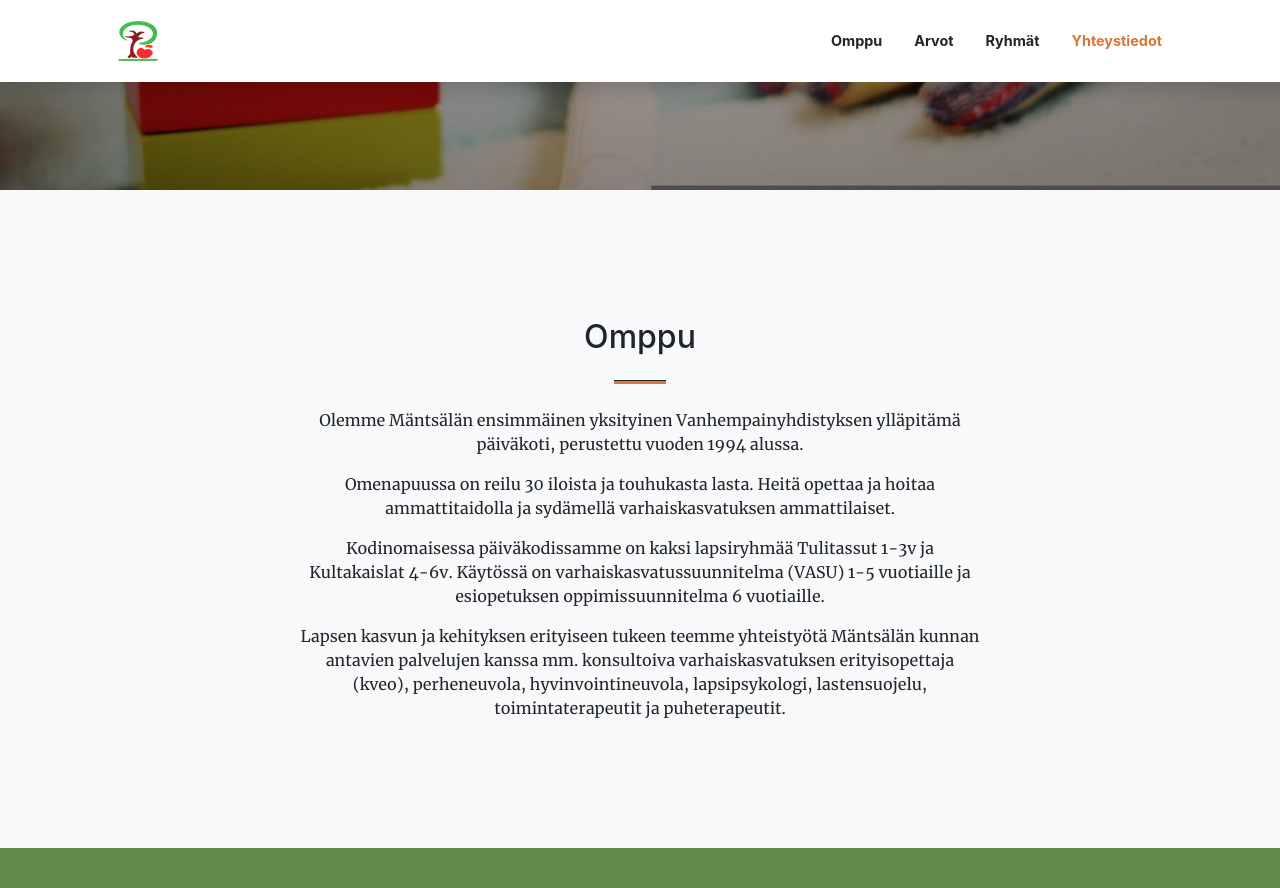
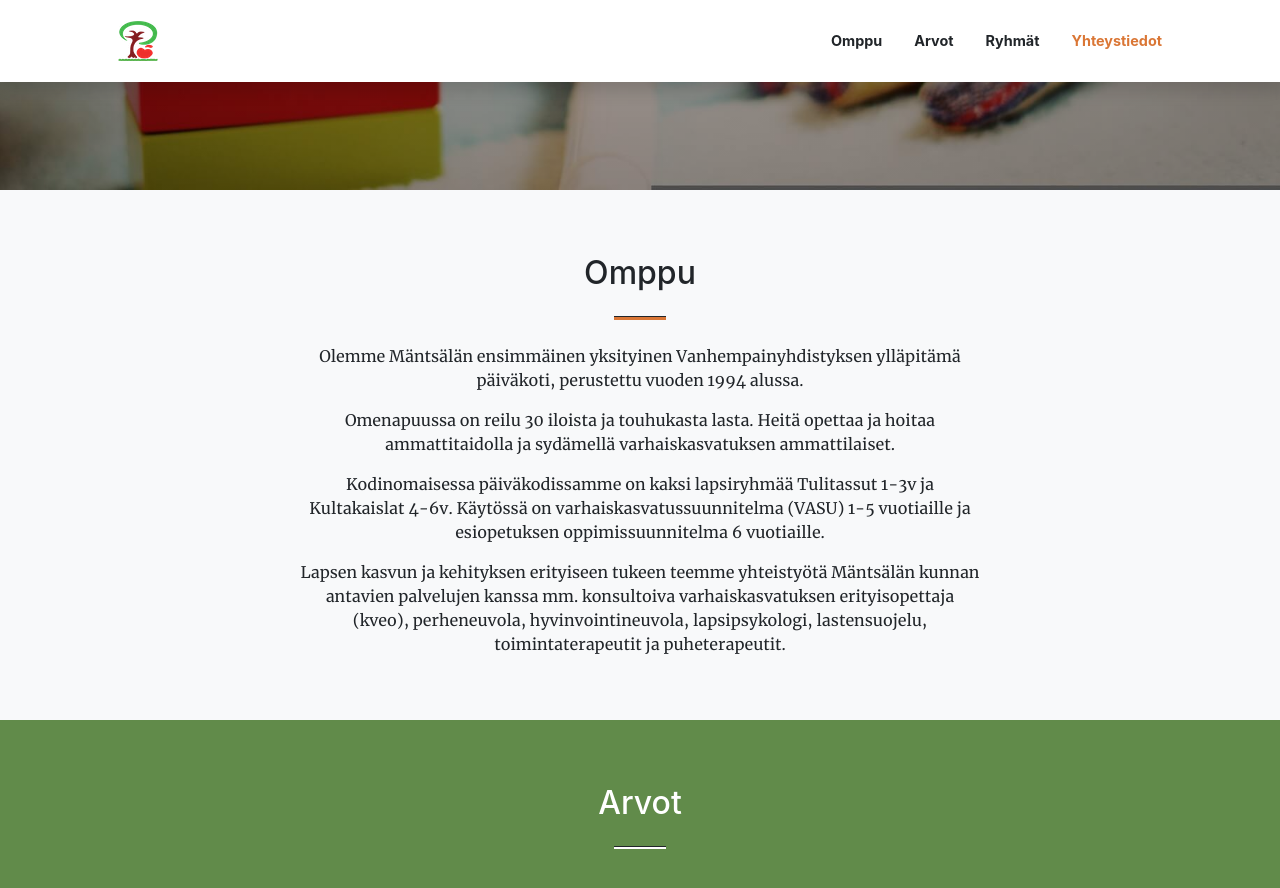
Before and after one commit to paivakotiomenapuu/paivakotiomenapuu.github.io, a Jekyll site: the page built from docs/index.html, in a window 1280 px wide and 900 px high, scrolled down 710 px. Shown: the top 888 px of the window. Built offline with Jekyll 4.4.1, drawn with Linux system fonts in a browser that asks for light colours; some web fonts are replaced.

Commit message:
Unify section paddings

```diff
--- a/docs/_sass/base.scss
+++ b/docs/_sass/base.scss
@@ -110,11 +110,11 @@ form .btn {
   padding: 0;
 }
 
+.page-section {
+  padding: 4rem 0 !important;
+}
+
 @media (max-width: 575.98px) {
-  .page-section {
-    padding: 4rem 0 !important;
-  }
-
   .overlay-container {
     max-height: 500px;
   }
@@ -129,10 +129,6 @@ form .btn {
 }
 
 @media (min-width: 576px) and (max-width: 767.98px) {
-  .page-section {
-    padding: 4rem 0 !important;
-  }
-
   .group-text {
     padding: 4rem 4rem !important;
   }
```
